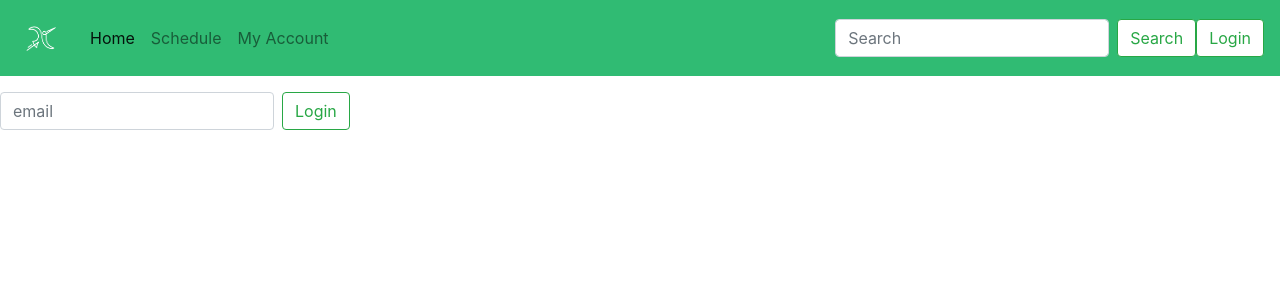
After one commit to davidkohr/stork, a Django app: page /storkbaby/login in a window 1280 px wide. The commit adds this page. Shown: the top 300 px of the page. Run offline with Django 3.2, Linux system fonts and the light colour scheme; some libraries are stand-ins or nearby versions.

Commit message:
Logging in works

```diff
--- a/storkbaby/storkbabyapp/templates/storkbabyapp/base.html
+++ b/storkbaby/storkbabyapp/templates/storkbabyapp/base.html
@@ -44,6 +44,10 @@
         <input class="form-control mr-sm-2" type="search" placeholder="Search" aria-label="Search" id="seachbox" name="searchbox">
         <button class="btn btn-outline-success my-2 my-sm-0 bg-white" id="search_submit" type="submit">Search</button>
       </form>
+      <form class="form-inline my-2 my-lg-0" type="get" action="/storkbaby/login" method="POST" style="margin: 0">
+        {% csrf_token %}
+        <button class="btn btn-outline-success my-2 my-sm-0 bg-white" id="login_submit" type="submit">Login</button>
+      </form>
     </nav>
     {% block content %}
     {% endblock %}
--- /dev/null
+++ b/storkbaby/storkbabyapp/templates/storkbabyapp/login.html
@@ -0,0 +1,12 @@
+{% extends 'storkbabyapp/base.html' %}
+{% block content %}
+
+{% load static %}
+<p style="text-align:center;">
+  <form class="form-inline my-2 my-lg-0" type="get" action="/storkbaby/login/submit" method="POST" style="margin: 0">
+    {% csrf_token %}
+    <input class="form-control mr-sm-2" type="email" placeholder="email" aria-label="email" id="emailbox" name="emailbox">
+    <button class="btn btn-outline-success my-2 my-sm-0 bg-white" id="login_submit" type="submit">Login</button>
+  </form>
+</p>
+{% endblock %}
--- a/storkbaby/storkbabyapp/urls.py
+++ b/storkbaby/storkbabyapp/urls.py
@@ -4,6 +4,8 @@ from . import views
 
 urlpatterns = [
     url(r'^$', views.home, name='home'),
+    url(r'^login$', views.login, name='login'),
+    url(r'^login/submit$', views.loginSubmit, name='loginSubmit'),
     url(r'^(?P<my_id>[0-9]+)/$', views.index, name='index'),
     url(r'^(?P<my_id>[0-9]+)/(?P<profile_id>[0-9]+)/profile/$', views.profile, name='profile'),
     url(r'^(?P<my_id>[0-9]+)/results/(?P<searched>[A-z0-9\+]+)$', views.results, name='results'),
--- a/storkbaby/storkbabyapp/views.py
+++ b/storkbaby/storkbabyapp/views.py
@@ -169,3 +169,26 @@ def rate(request, my_id, user_id, rating):
     messages.info(request, 'Thank you for your feedback!')
 
     return redirect("profile", my_id, user_id)
+
+# This is the login page!
+def login(request):
+    return render(request,'storkbabyapp/login.html')
+
+# This is the logging in function!
+def loginSubmit(request):
+    if request.method == 'POST':
+        emailInput = request.POST.get('emailbox')
+        print(emailInput)
+
+        # Search for the user by email
+        person = ""
+        try:
+            person = user.objects.get(emailAddress=emailInput)
+        except:
+            return redirect('home')
+
+        url = '/storkbaby/' + str(person.userID) + '/' + str(person.userID) + '/profile'
+        print(url)
+        return HttpResponseRedirect(url)
+
+    return render(request,'storkbabyapp/login.html')
```
